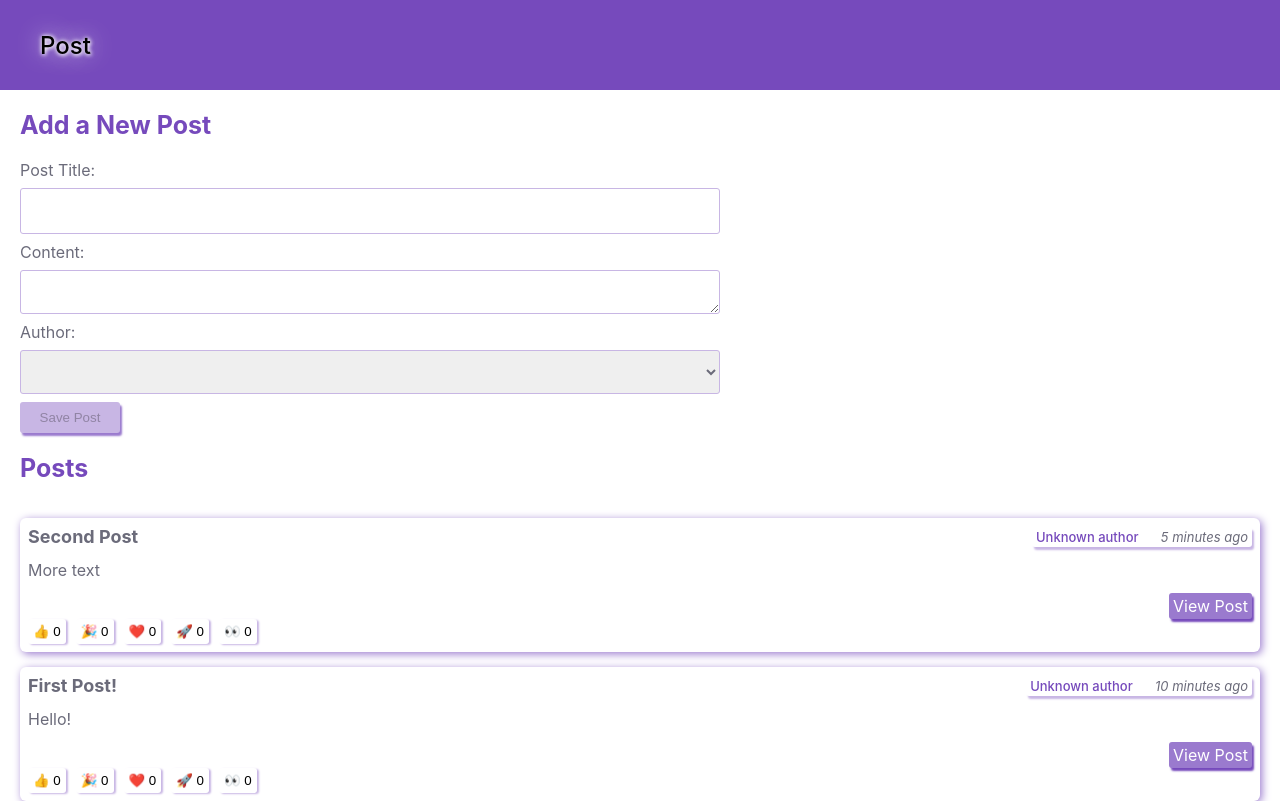
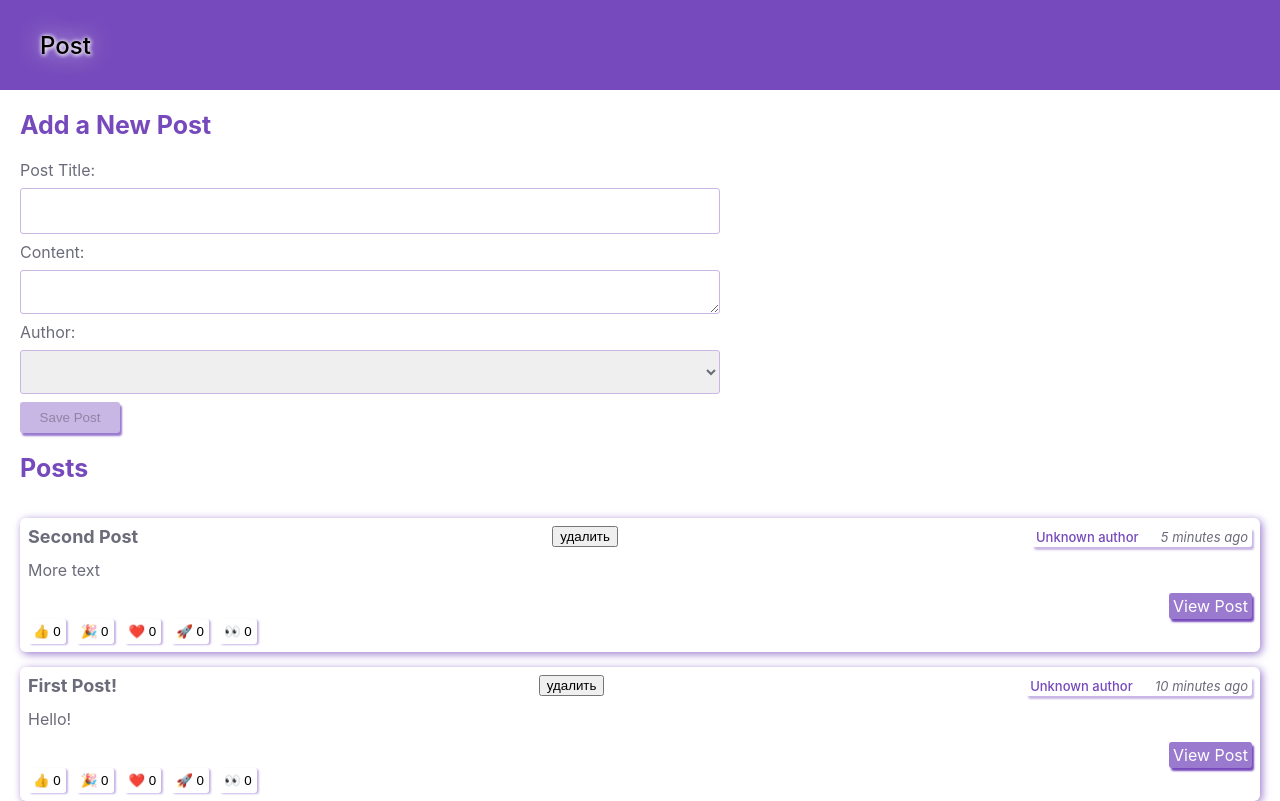
Before and after one commit to NatalyMaxi/my-redux-test, a React (Create React App) app: page /posts in a window 1280 px wide. Built offline with nearby package versions, Linux system fonts and the light colour scheme.

Commit message:
remove post

```diff
--- a/src/components/PostsList/PostsList.jsx
+++ b/src/components/PostsList/PostsList.jsx
@@ -1,15 +1,17 @@
 import classes from './PostsList.module.css';
 
-import { useSelector } from 'react-redux';
+import { useDispatch, useSelector } from 'react-redux';
 import { Link } from 'react-router-dom';
 
 import AddPostForm from '../AddPostForm/AddPostForm';
 import PostAuthor from '../PostAuthor/PostAuthor';
 import TimeAgo from '../TimeAgo/TimeAgo';
 import ReactionButtons from '../ReactionButtons/ReactionButtons';
+import { postDelete } from '../../redux/posts/postsSlice';
 
 const PostsList = () => {
   const posts = useSelector(state => state.posts)
+  const dispatch = useDispatch()
 
   //сортировка по времени отправки сообщения
   const orderedPosts = posts.slice().sort((a, b) => b.date.localeCompare(a.date))
@@ -24,9 +26,14 @@ const PostsList = () => {
             <article className={classes.post} key={post.id}>
               <div className={classes.postItems}>
                 <h3 className={classes.postTitle}>{post.title}</h3>
+                <button onClick={() => {
+
+                  dispatch(postDelete(post))
+                }}>удалить</button>
                 <div className={classes.postItem}>
                   <PostAuthor userId={post.user} />
                   <TimeAgo timestamp={post.date} />
+
                 </div>
               </div>
               <p className={classes.postContent}>{post.content.substring(0, 130)}</p>
--- a/src/redux/posts/postsSlice.js
+++ b/src/redux/posts/postsSlice.js
@@ -65,6 +65,11 @@ const postsSlice = createSlice({
         existingPost.content = content
       }
     },
+    postDelete(state, action) {
+      const { id } = action.payload
+      // state = state.filter(post => post.id !== id)
+      state.splice(state.findIndex((post) => post.id === id), 1);
+    },
     reactionAdded(state, action) {
       const { postId, reaction } = action.payload
       const existingPost = state.find(post => post.id === postId)
@@ -74,5 +79,5 @@ const postsSlice = createSlice({
     }
   }
 })
-export const { postAdded, postUpdated, reactionAdded } = postsSlice.actions
+export const { postAdded, postUpdated, postDelete, reactionAdded } = postsSlice.actions
 export default postsSlice.reducer
```
